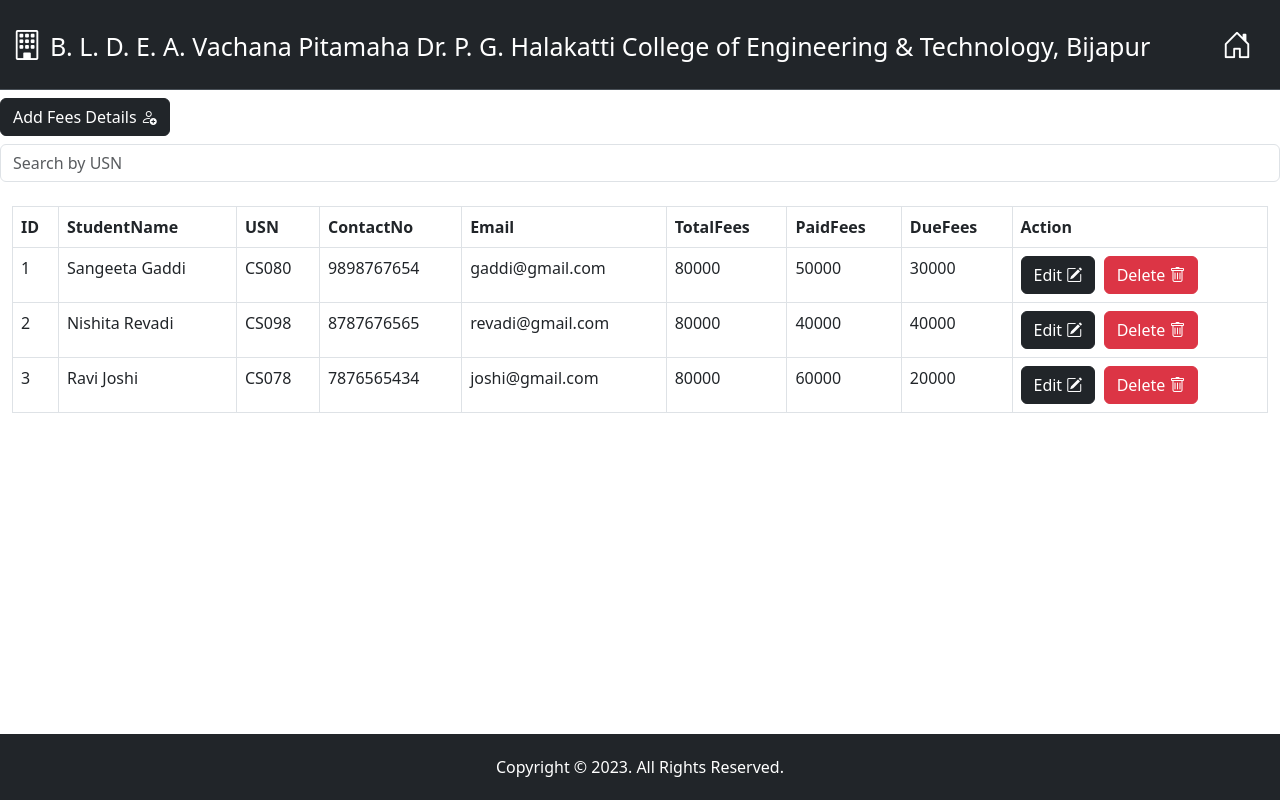
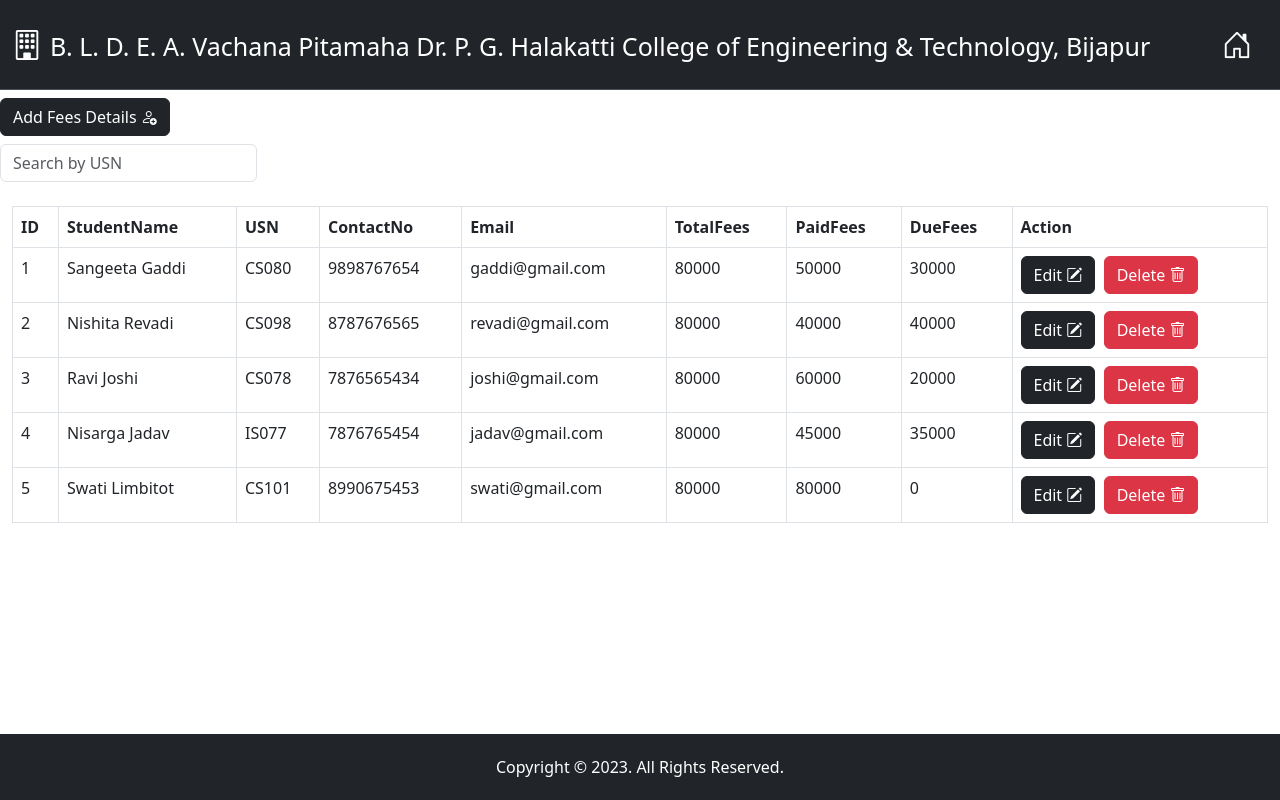
Before and after one commit to Soujanaya-Sambanni/CollegeWebsite, an Angular app: page /fees in a window 1280 px wide. Built offline with nearby package versions, Linux system fonts and the light colour scheme; data requests are answered from the project's data file.

Commit message:
fees commit

```diff
--- a/db.json
+++ b/db.json
@@ -107,6 +107,26 @@
       "tfees": "80000",
       "paidfees": "60000",
       "duefees": "20000"
+    },
+    {
+      "id": "4",
+      "sname": "Nisarga Jadav",
+      "usn": "IS077",
+      "cno": "7876765454",
+      "email": "jadav@gmail.com",
+      "tfees": "80000",
+      "paidfees": "45000",
+      "duefees": "35000"
+    },
+    {
+      "id": "5",
+      "sname": "Swati Limbitot",
+      "usn": "CS101",
+      "cno": "8990675453",
+      "email": "swati@gmail.com",
+      "tfees": "80000",
+      "paidfees": "80000",
+      "duefees": "0"
     }
   ],
   "admission": [
@@ -145,6 +165,18 @@
       "no": 8967454454,
       "email": "s@gmail.com",
       "date": "2019-06-12"
+    },
+    {
+      "id": 4,
+      "name": "Nishita",
+      "dob": "2023-06-09",
+      "gen": "Female",
+      "sper": "90%",
+      "pper": "85%",
+      "cname": "ECE",
+      "no": 9898767654,
+      "email": "nishi@gmail.com",
+      "date": "2023-06-07"
     }
   ]
 }
--- a/src/app/fees/fees.component.html
+++ b/src/app/fees/fees.component.html
@@ -6,9 +6,8 @@
 
     <div class="search">
       <input type="search" class="form-control" name="searchfees" placeholder="Search by USN"
-        (input)="searchfees($event)">
+        (input)="searchfees($event)" style="width: auto; height: auto ;">
     </div><br>
-
 
   <!-- Modal -->
   <div class="modal fade" id="exampleModal" tabindex="-1" role="dialog" aria-labelledby="exampleModalLabel"
```
